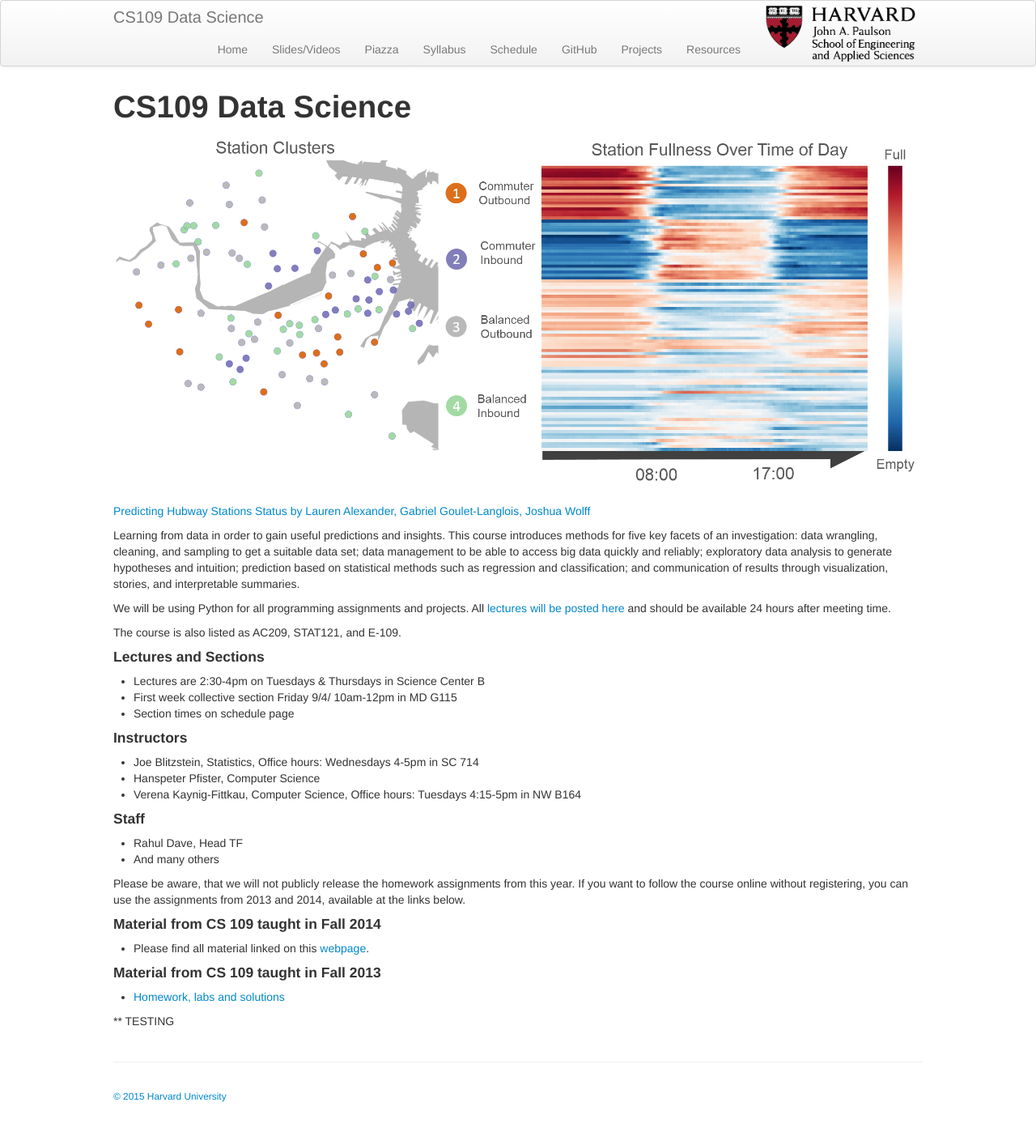
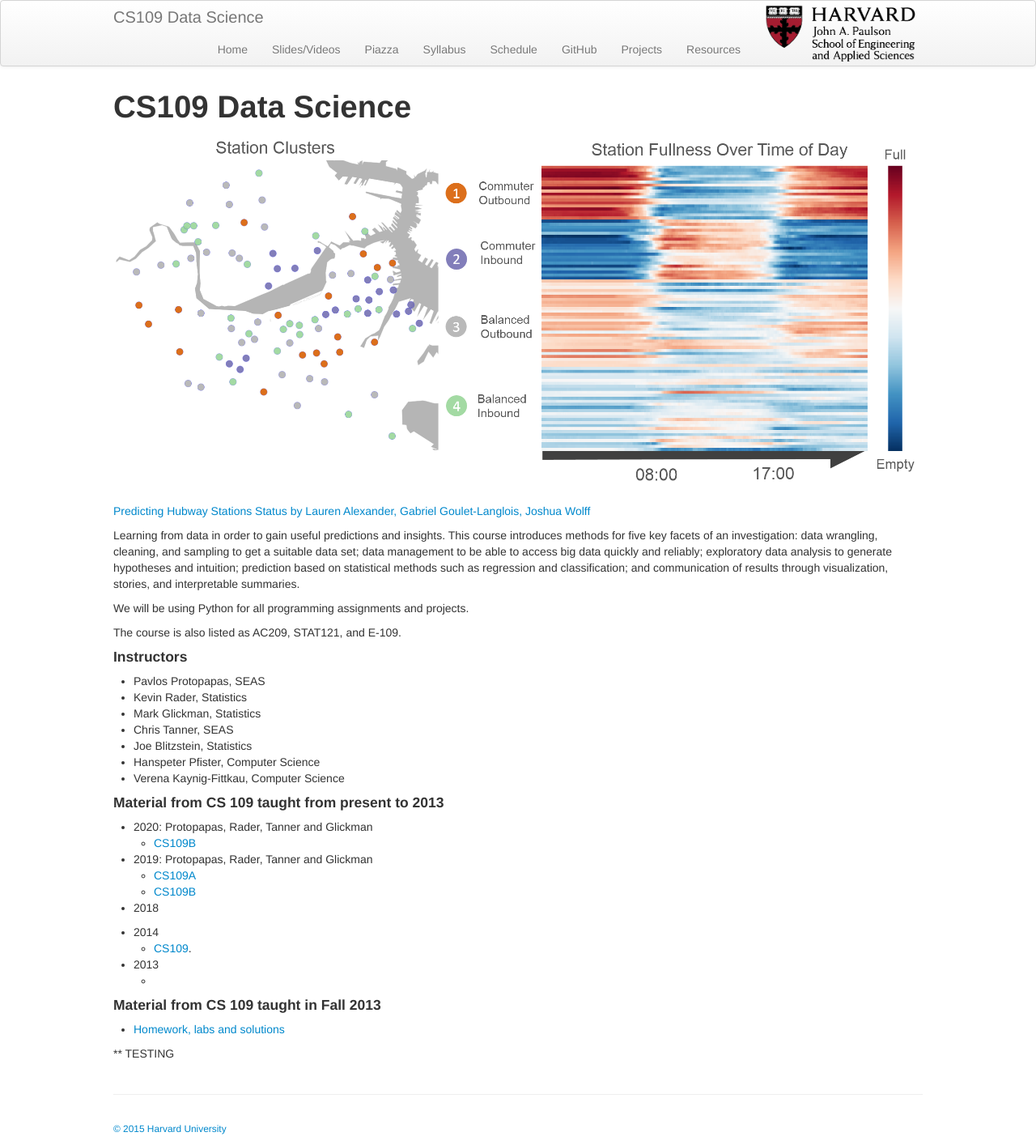
Before and after one commit to cs109/2015, a Jekyll site: the page built from index.md, in a window 1280 px wide. Shown: the whole page at 81% size. Built offline with Jekyll 4.4.1, drawn with Linux system fonts in a browser that asks for light colours; before the commit the page ends 1374 px from its top, so only the background shows below that.

Commit message:
Adding landing page

```diff
--- a/index.md
+++ b/index.md
@@ -11,34 +11,37 @@
 
 Learning from data in order to gain useful predictions and insights. This course introduces methods for five key facets of an investigation: data wrangling, cleaning, and sampling to get a suitable data set; data management to be able to access big data quickly and reliably; exploratory data analysis to generate hypotheses and intuition; prediction based on statistical methods such as regression and classification; and communication of results through visualization, stories, and interpretable summaries.
 
-We will be using Python for all programming assignments and projects. All [lectures will be posted here](http://cs109.github.io/2015/pages/videos.html) and should be available 24 hours after meeting time.
+We will be using Python for all programming assignments and projects.
 
 The course is also listed as AC209, STAT121, and E-109.
 
 
-#### Lectures and Sections
 
-* Lectures are 2:30-4pm on Tuesdays & Thursdays in Science Center B
-* First week collective section Friday 9/4/ 10am-12pm in MD G115
-* Section times on schedule page
 
 #### Instructors
+* Pavlos Protopapas, SEAS
+* Kevin Rader, Statistics
+* Mark Glickman, Statistics
+* Chris Tanner, SEAS
+* Joe Blitzstein, Statistics
+* Hanspeter Pfister, Computer Science
+* Verena Kaynig-Fittkau, Computer Science
 
-* Joe Blitzstein, Statistics, Office hours: Wednesdays 4-5pm in SC 714
-* Hanspeter Pfister, Computer Science
-* Verena Kaynig-Fittkau, Computer Science, Office hours: Tuesdays 4:15-5pm in NW B164
 
-#### Staff
 
-* Rahul Dave, Head TF
-* And many others
 
-Please be aware, that we will not publicly release the homework assignments from this year. If you want to follow the course online without registering, you can use the assignments from 2013 and 2014, available at the links below.
+#### Material from CS 109 taught from present to 2013
+* 2020: Protopapas, Rader, Tanner and Glickman
+	* [CS109B](https://harvard-iacs.github.io/2020-CS109B)
+* 2019: Protopapas, Rader, Tanner and Glickman
+	* [CS109A](https://harvard-iacs.github.io/2019-CS109A)
+	* [CS109B](https://harvard-iacs.github.io/2019-CS109B)
+* 2018
 
-#### Material from CS 109 taught in Fall 2014
-
-* Please find all material linked on this [webpage](http://cs109.github.io/2014/index.html).
-
+* 2014
+	* [CS109](http://cs109.github.io/2014/index.html).
+* 2013
+	* []()
 
 #### Material from CS 109 taught in Fall 2013
 
```
Also changed, not shown: index_original.md (added, +47 -0 lines).
